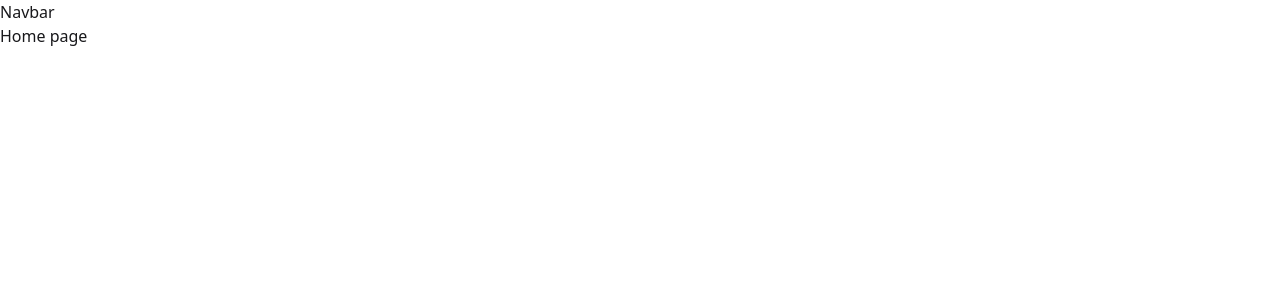
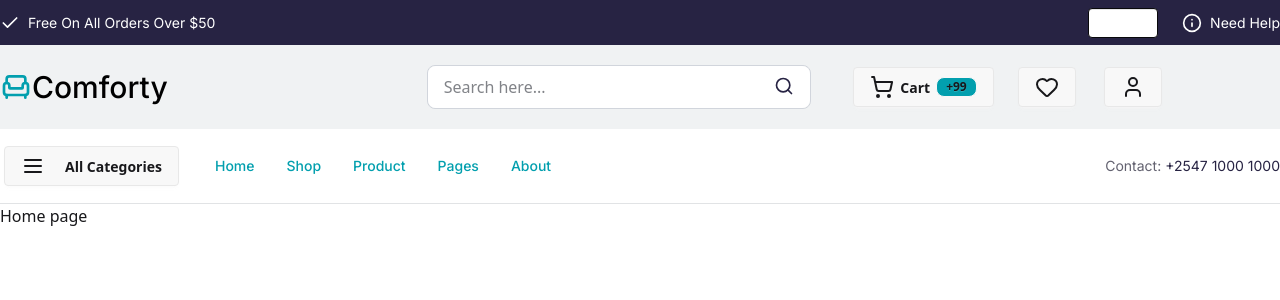
Before and after one commit to Joshuakibwage/comforty, a React (Vite) app: page / in a window 1280 px wide. Shown: the top 300 px of the page. Built offline with nearby package versions, Linux system fonts and the light colour scheme.

Commit message:
feat: add nav bar

```diff
--- a/src/Components/Navbar/Navbar.jsx
+++ b/src/Components/Navbar/Navbar.jsx
@@ -1,9 +1,128 @@
-import React from 'react'
+import React from 'react';
+import {
+  Check, Info, Armchair, Search, ShoppingCart, Heart, User, Menu
+} from 'lucide-react';
+import { Link, NavLink } from 'react-router';
+
 
 const Navbar = () => {
   return (
     <div>
-      Navbar
+      {/* top navbar */}
+
+      <div className="navbar_top flex justify-center items-center bg-[#272343] h-[45px] w-full">
+        <div className="lg:container flex items-center justify-between">
+          <p className="flex items-center gap-2 text-sm font-inter font-normal text-white capitalize">
+            <Check size={20} /> Free on all orders over $50
+          </p>
+
+          <div className="navbar_top_right flex items-center gap-6">
+            <select
+              defaultValue="Server location"
+              className="select select-neutral h-[30px] w-[70px] text-sm font-inter font-normal capitalize text-white cursor-pointer"
+            >
+              <option >Eng</option>
+              <option >Swahili</option>
+            </select>
+
+            <button className="">
+            <Link className="text-sm text-white font-inter font-normal capitalize flex items-center gap-2">
+              <Info size={20} />need help
+            </Link>
+          </button>
+          </div>
+
+        </div>
+      </div>
+
+      {/* middle navbar */}
+      <div className="navbar_middle flex items-center justify-center bg-[#f0f2f3] w-full h-[84px]">
+        <div className="lg:container grid grid-cols-3 items-center ">
+
+          <div className="logo_wrapper">
+            <Link to='/' className="text-3xl text-black font-inter font-medium capitalize flex items-center "
+            >
+              <Armchair
+                size="2rem"
+                color="#029fae"
+              />
+              comforty
+            </Link>
+          </div>
+
+          <div className="search_box">
+            <form action="#" className="max-w-96 h-[44px] relative border border-gray-300 rounded-lg">
+              <input
+                type="text"
+                placeholder="Search here..."
+                className="w-full h-full bg-[white] rounded-lg pl-4 text-gray-950"
+              />
+
+              <button className="absolute to-50% right right-4 translate-y-1/2">
+                <Search size={20} color="#272343" />
+              </button>
+            </form>
+          </div>
+
+          {/* navbar middle right */}
+          <div className="navbar_middle_right flex items-center gap-6">
+            <button className="btn capitalize">
+              <ShoppingCart /> Cart <div className="badge badge-sm bg-[#029fae]">+99</div>
+            </button>
+
+            <button className="btn capitalize">
+              <Heart />
+            </button>
+
+            <div className="dropdown">
+              <div tabIndex={0} role="button" className="btn m-1"><User /></div>
+              <ul tabIndex={0} className="dropdown-content menu bg-base-100 rounded-box z-1 w-52 p-2 shadow-sm">
+                <li><Link>Account</Link></li>
+                <li><Link>Logout</Link></li>
+              </ul>
+            </div>
+          </div>
+        </div>
+      </div>
+
+
+      {/* navbar bottom  */}
+      <div className="navbar_bottom flex items-center justify-center w-full h-[75px] bg-white border-b border-[#e1e3e5]">
+        <div className="lg:container flex items-center justify-between">
+
+          <div className="navbar_bottom_left flex items-center gap-8">
+
+            <div className="dropdown dropdown-start">
+              <div tabIndex={0} role="button" className="btn m-1 flex items-center capitalize gap-5">
+                <Menu /> All Categories
+              </div>
+                <ul tabIndex={0} className="dropdown-content menu bg-base-100 rounded-box z-1 w-52 p-2 shadow-sm">
+                  <li><a>Chair</a></li>
+                  <li><a>Pants</a></li>
+                  <li><a>T-shirts</a></li>
+                  <li><a>Shirts</a></li>
+                  <li><a>Accessories</a></li>
+                </ul>
+              </div>
+
+            <nav className="flex items-center gap-8">
+              <NavLink to='/' className="text-sm text-[#029fae] font-inter font-medium capitalize">Home</NavLink>
+              <NavLink className="text-sm text-[#029fae] font-inter font-medium capitalize">Shop</NavLink>
+              <NavLink className="text-sm text-[#029fae] font-inter font-medium capitalize">Product</NavLink>
+              <NavLink className="text-sm text-[#029fae] font-inter font-medium capitalize">Pages</NavLink>
+              <NavLink className="text-sm text-[#029fae] font-inter font-medium capitalize">About</NavLink>
+            </nav>
+
+          </div>
+
+          <div className="navbar_bottom_right ">
+            <p className="text-sm text-[#636270] font-inter font-normal capitalize">
+              contact: <span className="text-[#272343]">+2547 1000 1000</span>
+            </p>
+          </div>
+
+        </div>
+      </div>
     </div>
   )
 }
--- a/src/index.css
+++ b/src/index.css
@@ -1,2 +1,9 @@
+@import url('https://fonts.googleapis.com/css2?family=Inter:ital,opsz,wght@0,14..32,100..900;1,14..32,100..900&display=swap');
+
 @import "tailwindcss";
 @plugin "daisyui";
+
+
+@theme {
+  --font-inter: "Inter", sans-serif;
+}
```
